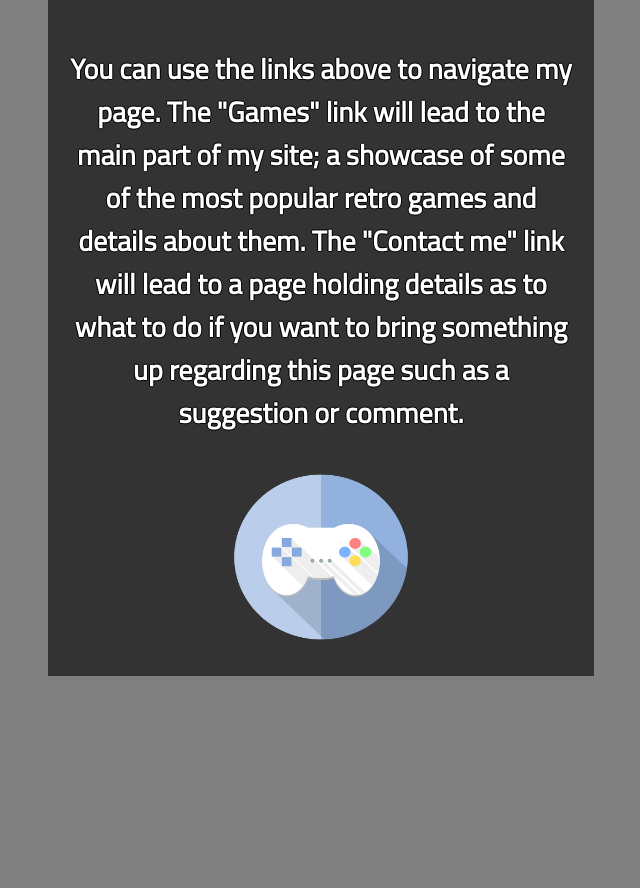
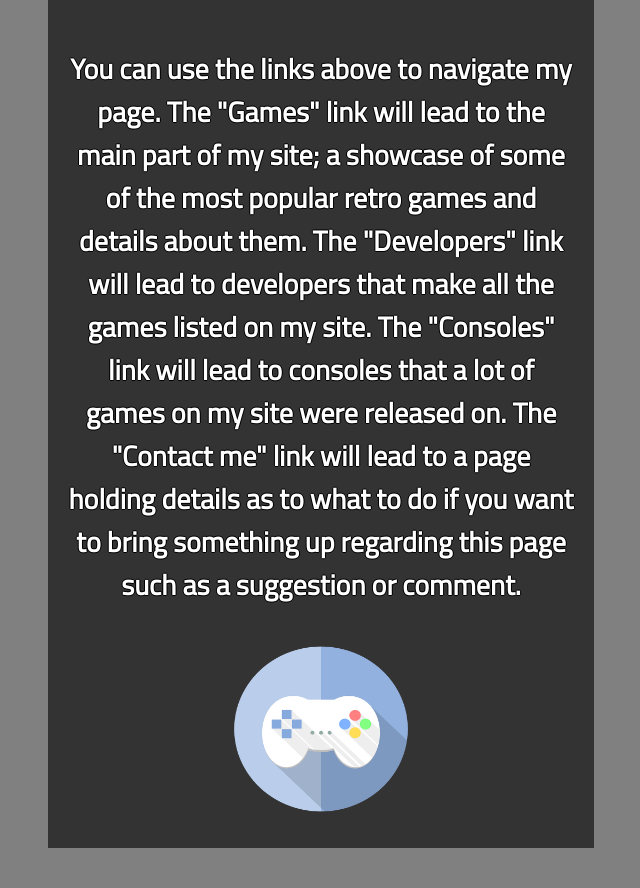
Before and after one commit to Reih02/RetroGames, a Flask app: page / in a window 1280 px wide. Shown: the part 377-1265 px from the top of the page, without its empty margins (319-959 px from the left). Run offline with Flask 2, Linux system fonts and the light colour scheme.

Commit message:
changed site to meet feedback from other students, however, still working on fixing a bug found in the search function

```diff
--- a/static/css/style.css
+++ b/static/css/style.css
@@ -196,6 +196,15 @@ list_games page to contact page*/
 	padding-top: 2%
 }
 
+/* sets color for links on site*/
+#link {
+	color: red;
+}
+
+#link a:visited {
+	color: red;
+}
+
 /*following provides style for navbar*/
 ul {
 	list-style-type: none;
--- a/templates/home.html
+++ b/templates/home.html
@@ -13,6 +13,10 @@
       The "Games" link will lead to the main part
       of my site; a showcase of some of the most
       popular retro games and details about them.
+      The "Developers" link will lead to developers that
+      make all the games listed on my site.
+      The "Consoles" link will lead to consoles that a lot of
+      games on my site were released on.
       The "Contact me" link will lead to a page holding
       details as to what to do if you want to bring something
       up regarding this page such as a suggestion or comment.</h3>
```
Also changed, not shown: templates/show_games.html (+7 -3 lines).
